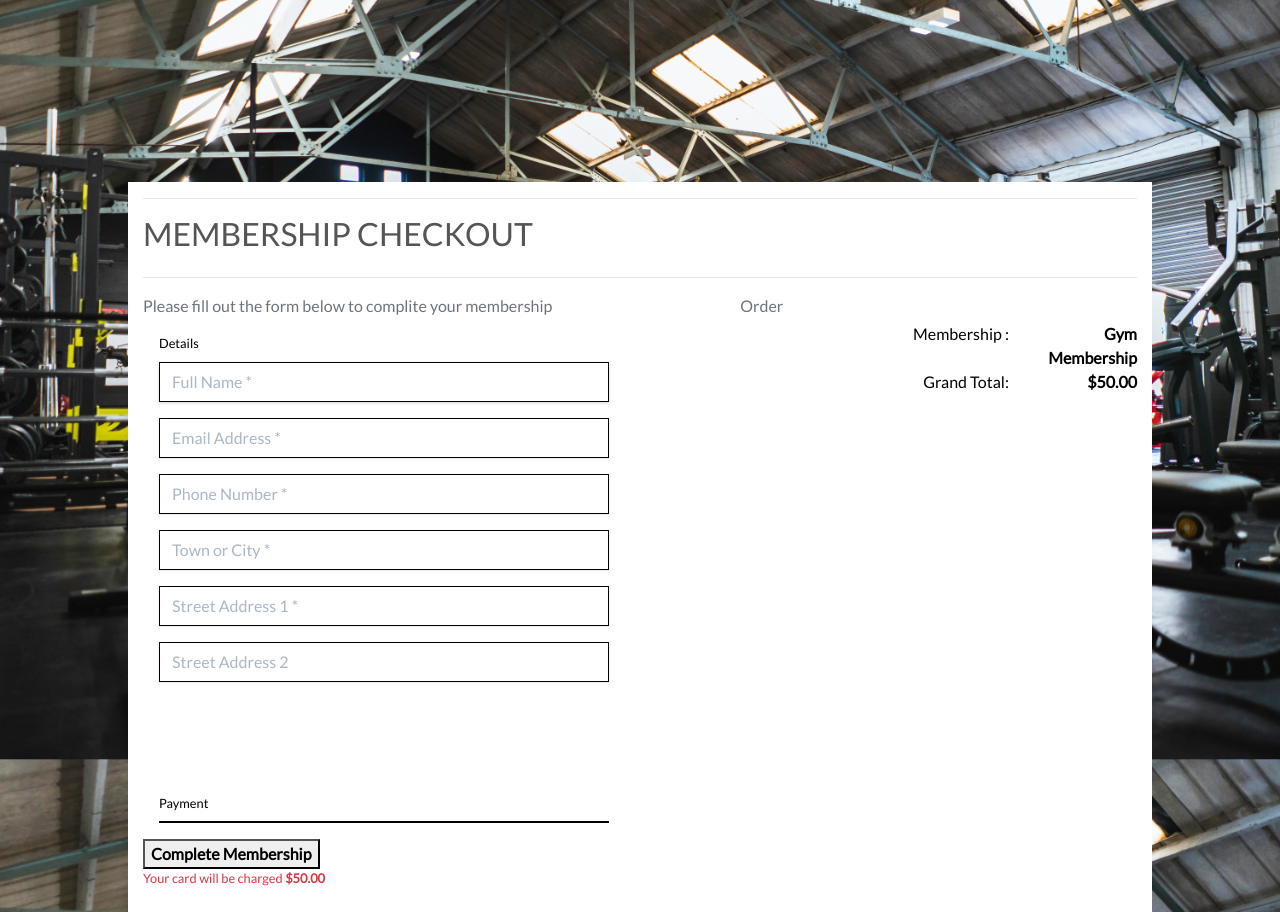
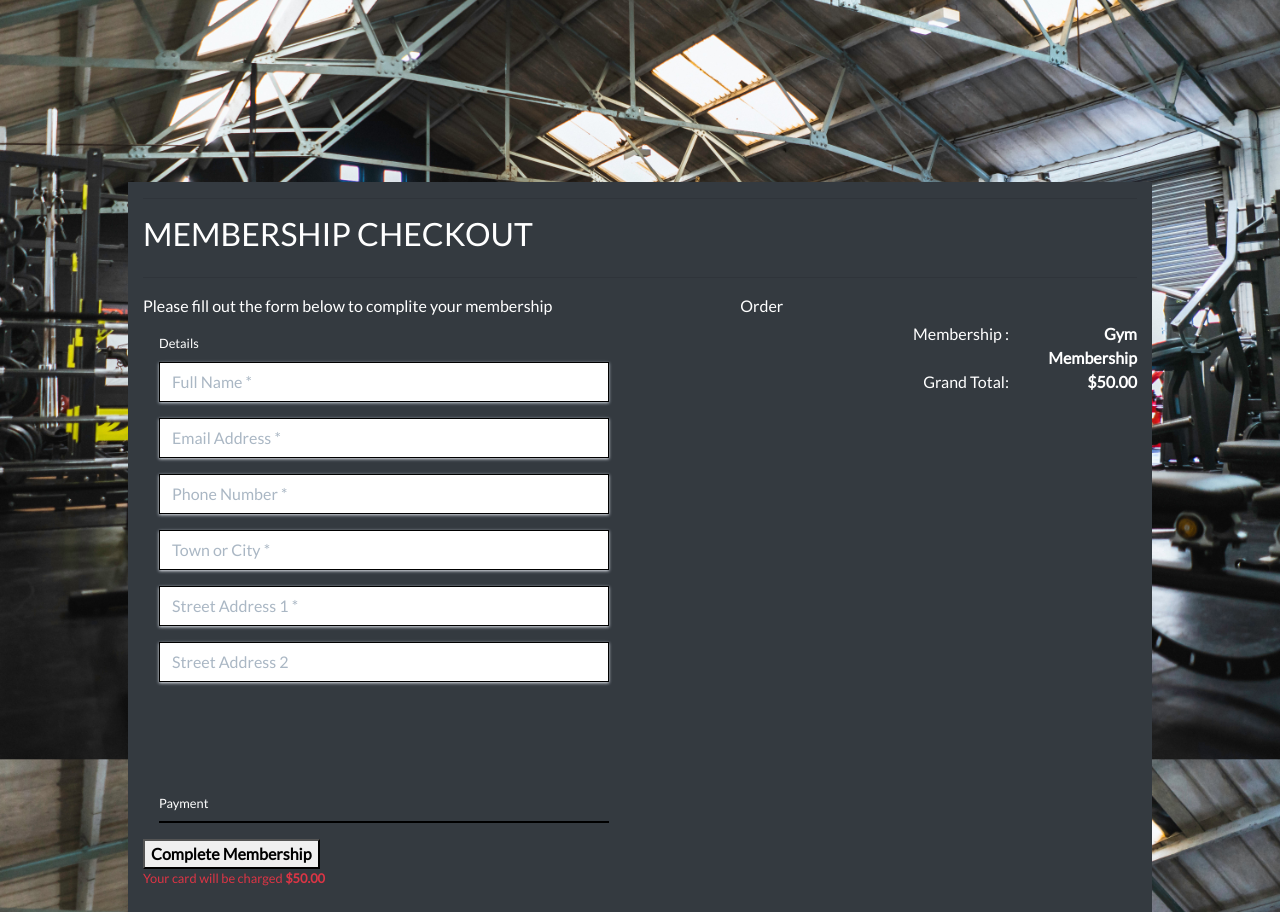
Before and after one commit to 5undel/LGM, a Django app: template checkout/templates/checkout/checkout.html in a window 1280 px wide. Shown: the part 94-1006 px from the top of the page. Run offline with Django 4.2, Linux system fonts and the light colour scheme; the template is opened without the code that fills it: values that come from a table or form of the project are taken from there, others are empty; data comes from the database, SQL or seed files in the repository; some libraries are stand-ins or nearby versions.

Commit message:
Format documents

```diff
--- a/base/templates/base/index.html
+++ b/base/templates/base/index.html
@@ -19,13 +19,15 @@
             <!--link to membership page-->
             <div class="my-5">
                 <h4>
-                        <a href="{% url 'membership' %}" class="shop-now-button btn btn-lg rounded-0 text-uppercase py-3">Membership</a>
+                    <a href="{% url 'membership' %}"
+                        class="shop-now-button btn btn-lg rounded-0 text-uppercase py-3">Membership</a>
                 </h4>
             </div>
             {% if request.user.is_authenticated %}
             <div class="my-5">
                 <h4>
-                            <a href="{% url 'pt' %}" class="shop-now-button btn btn-lg rounded-0 text-uppercase py-3">  Personal Trainer </a>
+                    <a href="{% url 'pt' %}" class="shop-now-button btn btn-lg rounded-0 text-uppercase py-3"> Personal
+                        Trainer </a>
                     </a>
                 </h4>
             </div>
--- a/checkout/forms.py
+++ b/checkout/forms.py
@@ -2,6 +2,8 @@ from django import forms
 from .models import CreateMembership
 
 # The base for the submit form and layout
+
+
 class MembershipForm(forms.ModelForm):
     class Meta:
         model = CreateMembership
--- a/checkout/templates/checkout/checkout.html
+++ b/checkout/templates/checkout/checkout.html
@@ -14,7 +14,7 @@
 {% endblock %}
 
 {% block content %}
-    <div class="container bg-white">
+<div class="container bg-dark text-white">
     <div class="row">
         <div class="col">
             <hr>
@@ -23,15 +23,15 @@
         </div>
     </div>
     <div class="row">
-            <div class="col-12 col-lg-6 order-lg-last mb-5">
+        <div class="col-12 col-lg-6 order-lg-last mb-5 bg-dark text-white">
             <div class="row">
                 <div class="col-7 offset-2">
-                        <p class="mb-1 mt-0 text-muted">Order</p>
+                    <p class="mb-1 mt-0  text-white">Order</p>
                 </div>
 
             </div>
 
-                <div class="row text-black text-right">
+            <div class="row text-white text-right">
                 <div class="col-7 offset-2">
                     <p>Membership :</p>
 
@@ -48,13 +48,13 @@
             </div>
 
         </div>
-            <div class="col-12 col-lg-6">
-                <p class="text-muted">Please fill out the form below to complite your membership</p>
+        <div class="col-12 col-lg-6 bg-dark">
+            <p class="text-white">Please fill out the form below to complite your membership</p>
             <!--Form to create a membership and payment-->
             <form action="{% url 'checkout' product.id %}" method="POST" id="payment-form">
                 {% csrf_token %}
                 <fieldset class="rounded px-3 mb-5">
-                        <legend class="fieldset-label small text-black px-2 w-auto">Details</legend>
+                    <legend class="fieldset-label small text-white px-2 w-auto">Details</legend>
                     {{ order_form.full_name | as_crispy_field }}
                     {{ order_form.email | as_crispy_field }}
                     {{ order_form.phone_number | as_crispy_field }}
@@ -64,7 +64,7 @@
                 </fieldset>
                 <fieldset class="rounded px-3 mb-5"></fieldset>
                 <fieldset class="px-3">
-                        <legend class="fieldset-label small text-black px-2 w-auto">Payment</legend>
+                    <legend class="fieldset-label small text-white px-2 w-auto">Payment</legend>
                     <div class="mb-3" id="card-element"></div>
                     <div class="mb-3 text-danger" id="card-errors" role="alert"></div>
                 </fieldset>
--- a/checkout/templates/checkout/checkout_success.html
+++ b/checkout/templates/checkout/checkout_success.html
@@ -20,7 +20,8 @@
             <hr>
             <h2 class="logo-font mb-4">Thank You</h2>
             <hr>
-                <p class="text-black">Your membership information is below. A confermation email will be  send to <strong>{{ order.email }}</strong>. </p>
+            <p class="text-black">Your membership information is below. A confermation email will be send to <strong>{{
+                    order.email }}</strong>. </p>
         </div>
     </div>
     <div class="row">
--- a/membership/templates/membership/membership.html
+++ b/membership/templates/membership/membership.html
@@ -27,7 +27,7 @@
                 <div class="col-sm-6 col-md-6 col-lg-4 col-xl-3">
                     <div class="card h-100 border-0">
                         <div class="card-body pb-0">
-                                    <a href="{% url 'product_detail' product.id %}" class="mb-0 text-white">{{ product.name }}</a>
+                            <a href="{% url 'product_detail' product.id %}" class="mb-0 text-white">{{ product.name}}</a>
                             <p class="lead mb-0 text-left font-weight-bold">${{ product.price }}</p>
                             <br>
                         </div>
--- a/membership/templates/membership/product_detail.html
+++ b/membership/templates/membership/product_detail.html
@@ -30,7 +30,7 @@
                     <div class="col">
                         <p class="mb-0 text-white ">${{ product.price }} / year</p>
                     </div>
-                    <a href="{% url 'checkout' product.id %}" class="text-white">Sign Membership </a>                    <br>
+                    <a href="{% url 'checkout' product.id %}" class="text-white">Sign Membership </a> <br>
                 </div>
                 <br>
             </div>
--- a/membership/views.py
+++ b/membership/views.py
@@ -1,6 +1,5 @@
 from django.shortcuts import render, redirect, get_object_or_404
 from .models import Product
-
 
 
 # Create your views here.
@@ -10,7 +9,7 @@ def all_products(request):
     products = Product.objects.all()
 
     context = {
-        'products' : products,
+        'products': products,
     }
 
     return render(request, 'membership/membership.html', context)
@@ -22,7 +21,7 @@ def product_detail(request, product_id):
     product = get_object_or_404(Product, pk=product_id)
 
     context = {
-        'product' : product,
+        'product': product,
     }
 
     return render(request, 'membership/product_detail.html', context)
--- a/pt/templates/pt/coach_detail.html
+++ b/pt/templates/pt/coach_detail.html
@@ -45,6 +45,7 @@
                             {{ booking_form.full_name }}
                             {{ booking_form.email }}
                             {{ booking_form.phone_number }}
+                            {{ booking_form.time }}
                             <button id="submit-button" class="">
                                 <span class="font-weight-bold">Book Now</span>
                             </button>
```
Also changed, not shown: checkout/models.py (+18 -8 lines), checkout/views.py (+5 -3 lines), membership/models.py (+5 -2 lines), profiles/models.py (+11 -6 lines), profiles/templates/profiles/profile.html (+28 -2 lines), profiles/views.py (+25 -6 lines), profiles/templates/profiles/update_profile.html (indentation only). Lines whose indentation alone changed are shown as unchanged.
